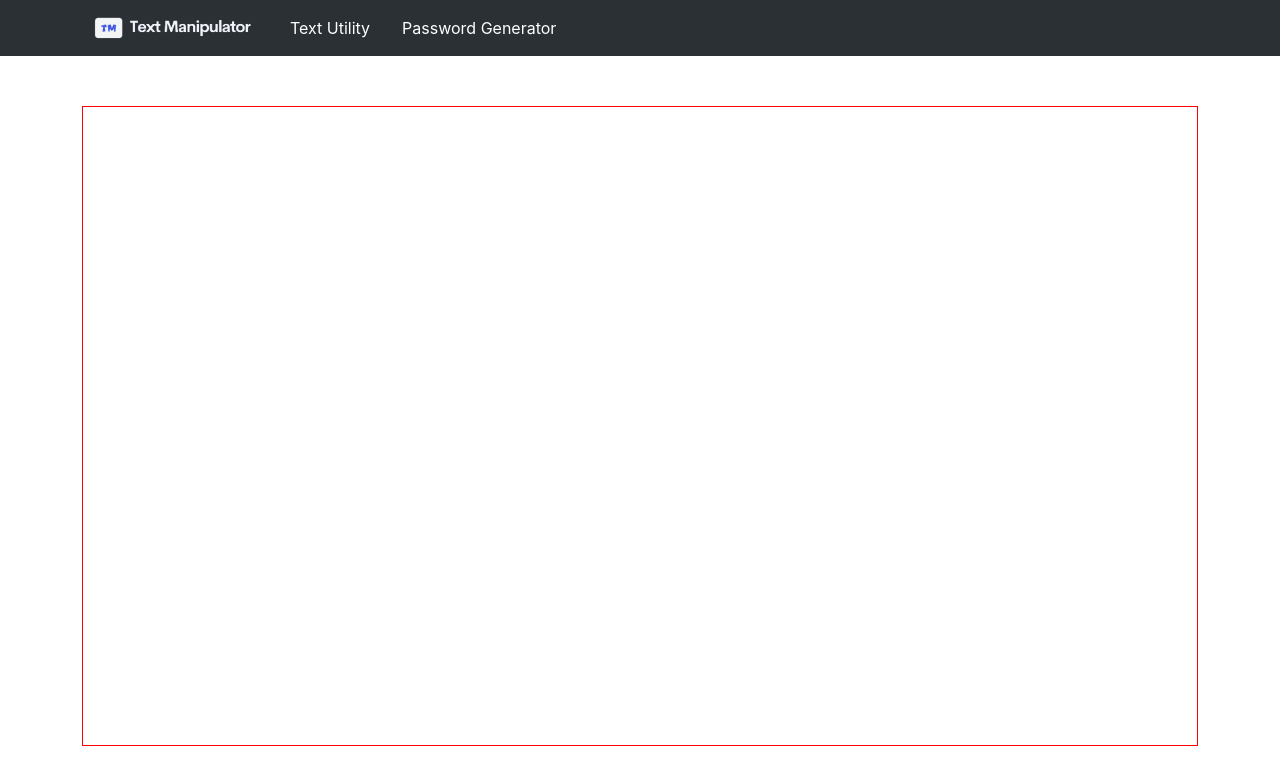
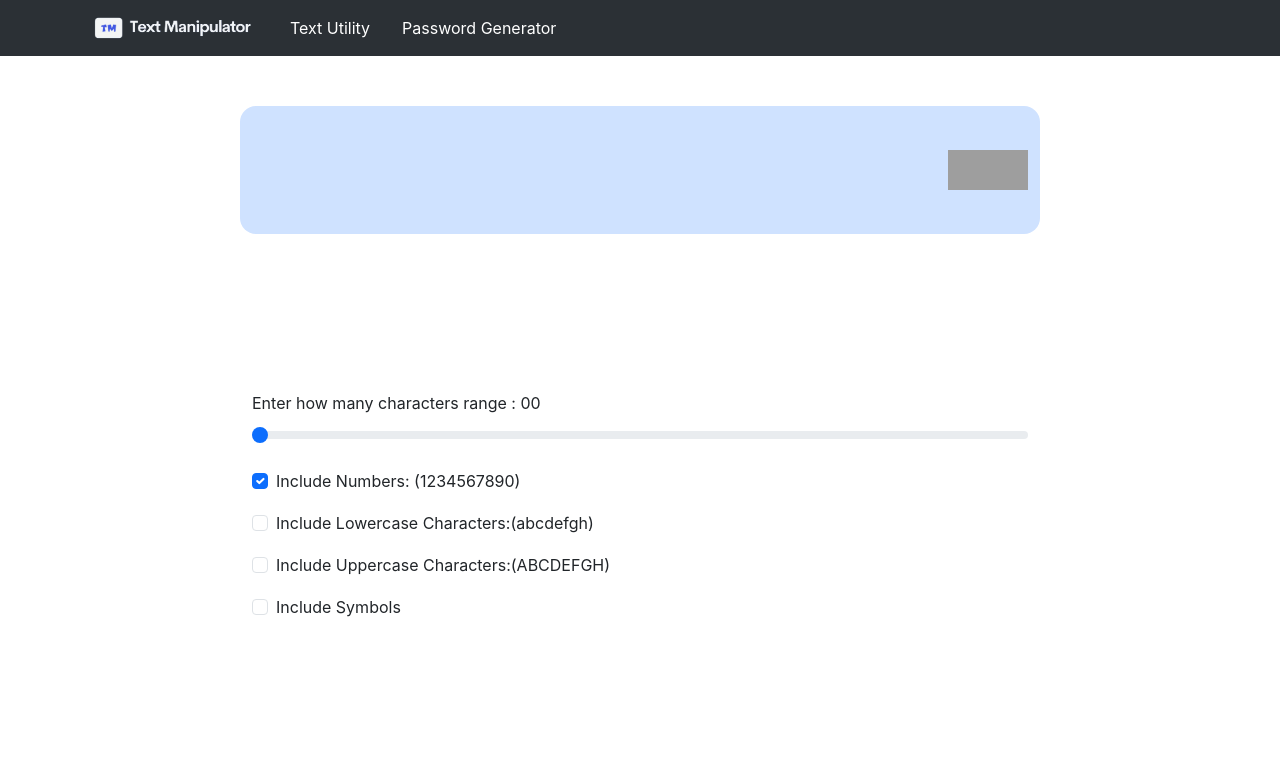
Before and after one commit to sathish0305/text-manipulator, a React (Create React App) app: page /passwordgenerator in a window 1280 px wide. Shown: the top 784 px of the page. Built offline with nearby package versions, Linux system fonts and the light colour scheme; grey boxes are pictures that could not be loaded.

Commit message:
password generator function completed

```diff
--- a/src/App.css
+++ b/src/App.css
@@ -3,3 +3,52 @@
   color: white;
   margin-left: 2rem;
 }
+
+.password-layout {
+  height: 80dvh;
+  width: 80%;
+}
+
+.password-display {
+  height: 20%;
+  width: 80%;
+  border-radius: 1rem;
+  display: flex;
+  align-items: center;
+  justify-content: space-between;
+}
+
+.password-form {
+  height: 80%;
+  width: 80%;
+  margin-top: 1rem;
+  display: flex;
+  flex-direction: column;
+  align-items: center;
+  justify-content: center;
+}
+
+.display-area {
+  height: 100%;
+  width: 90%;
+  overflow-x: auto;
+}
+
+.copy-layout {
+  height: 100%;
+  display: flex;
+  align-items: center;
+}
+@media (max-width: 767.98px) {
+  .password-layout {
+    width: 100%;
+  }
+
+  .password-display {
+    width: 95%;
+  }
+
+  .password-form {
+    width: 95%;
+  }
+}
--- a/src/App.js
+++ b/src/App.js
@@ -24,7 +24,7 @@ function App() {
       <AlertComponent alert={alert} />
       <Routes>
         <Route path='/' element={<TextUtility showAlert={showAlert} />} />
-        <Route path='/passwordgenerator' element={<PasswordGenerator />} />
+        <Route path='/passwordgenerator' element={<PasswordGenerator  showAlert={showAlert} />} />
       </Routes>
     </div>
   );
--- a/src/Components/PasswordGenerator.js
+++ b/src/Components/PasswordGenerator.js
@@ -1,10 +1,113 @@
-import React from 'react'
+import React, { useState } from 'react'
+import '../App.css'
 
-function PasswordGenerator() {
+function PasswordGenerator(props) {
+  const [charRange, setCharRange] = useState(0)
+  const [password, setpassword] = useState('')
+  const [isNumber, setisNumber] = useState(true)
+  const [isLower, setisLower] = useState(false)
+  const [isUpper, setisUpper] = useState(false)
+  const [isSymbols, setisSymbols] = useState(false);
+
+  const numbers = '0123456789'
+  const lowerChar = 'abcdefghijklmnopqrstuvwxyz'
+  const upperChar = 'ABCDEFGHIJKLMNOPQRSTUVWXYZ'
+  const specialSymbols = '!@#$%^&*()<>,.?/[]{}-=_+|/'
+
+  let newPassword = ''
+  let totalRange = (e) => {
+    let textRange = e.target.value
+    setCharRange(textRange)
+    if (isNumber) { newPassword += numbers }
+    if (isLower) { newPassword += lowerChar }
+    if (isUpper) { newPassword += upperChar }
+    if (isSymbols) { newPassword += specialSymbols }
+
+    let generatePassword = ''
+    for (let i = 0; i < textRange; i++) {
+      let randomNumber = Math.floor(Math.random() * newPassword.length) + 0;
+      generatePassword += newPassword[randomNumber]
+    }
+    setpassword(generatePassword)
+  }
+
+  const regenerate = () => {
+    let newPassword = '';
+    if (isNumber) newPassword += numbers;
+    if (isLower) newPassword += lowerChar;
+    if (isUpper) newPassword += upperChar;
+    if (isSymbols) newPassword += specialSymbols;
+
+    let generatedPassword = '';
+    for (let i = 0; i < charRange; i++) {
+      const randomNumber = Math.floor(Math.random() * newPassword.length);
+      generatedPassword += newPassword[randomNumber];
+    }
+    setpassword(generatedPassword);
+  };
+
+  const copy = () => {
+    if (password.length !== 0) {
+      navigator.clipboard
+        .writeText(password)
+        .then(() => {
+          alert("Text copied to clipboard");
+        })
+        .catch(() => {
+          alert("Something went wrong while copying");
+        });
+    }
+  };
   return (
-    <div className='container'>
-      <div style={{border:"1px solid red",height:"80dvh"}}>
-
+    <div className='container password-layout'>
+      <div className='container password-display bg-primary-subtle'>
+        <div className="display-area text-pri mary d-flex align-items-center px-2">
+          {password}
+        </div>
+        <div className="copy-layout">
+          <img width="40" height="40" src="https://img.icons8.com/emoji/48/counterclockwise-arrows-emoji.png" onClick={regenerate} alt="counterclockwise-arrows-emoji" />
+          <img width="40" height="40" src="https://img.icons8.com/fluency/48/copy.png" onClick={copy} alt="copy" />
+        </div>
+      </div>
+      <div className='container d-flex align-items-center justify-center password-form'>
+        <form className="row g-3">
+          <div className="col-12">
+            <label htmlFor="customRange3" className="form-label">Enter how many characters range : {(charRange <= 9) ? `0` + charRange : charRange}</label>
+            <input type="range" className="form-range" min="1" max="50" step="1" value={charRange} onChange={totalRange} id="customRange3" />
+          </div>
+          <div className="col-12">
+            <div className="form-check">
+              <input className="form-check-input" checked type="checkbox" value={isNumber} id="CheckNumbers" onChange={(e) => { setisNumber(e.target.checked) }} />
+              <label className="form-check-label" htmlFor="CheckNumbers">
+                Include Numbers: (1234567890)
+              </label>
+            </div>
+          </div>
+          <div className="col-12">
+            <div className="form-check">
+              <input className="form-check-input" type="checkbox" value={isLower} id="CheckLower" onChange={(e) => { setisLower(e.target.checked) }} />
+              <label className="form-check-label" htmlFor="CheckLower">
+                Include Lowercase Characters:(abcdefgh)
+              </label>
+            </div>
+          </div>
+          <div className="col-12">
+            <div className="form-check">
+              <input className="form-check-input" type="checkbox" value={isUpper} id="CheckUpper" onChange={(e) => { setisUpper(e.target.checked) }} />
+              <label className="form-check-label" htmlFor="CheckUpper">
+                Include Uppercase Characters:(ABCDEFGH)
+              </label>
+            </div>
+          </div>
+          <div className="col-12">
+            <div className="form-check">
+              <input className="form-check-input" type="checkbox" value={isSymbols} id="CheckSymbols" onChange={(e) => { setisSymbols(e.target.checked) }} />
+              <label className="form-check-label" htmlFor="CheckSymbols">
+                Include Symbols
+              </label>
+            </div>
+          </div>
+        </form>
       </div>
     </div>
   )
```
